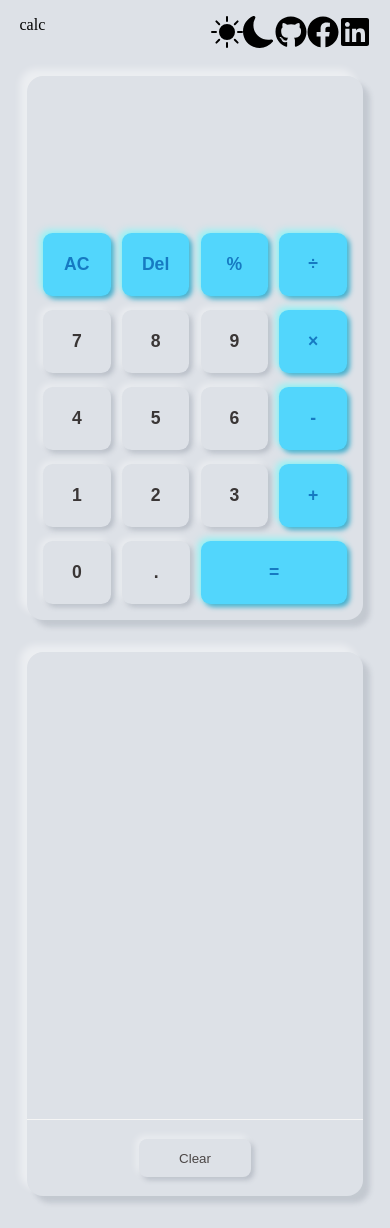
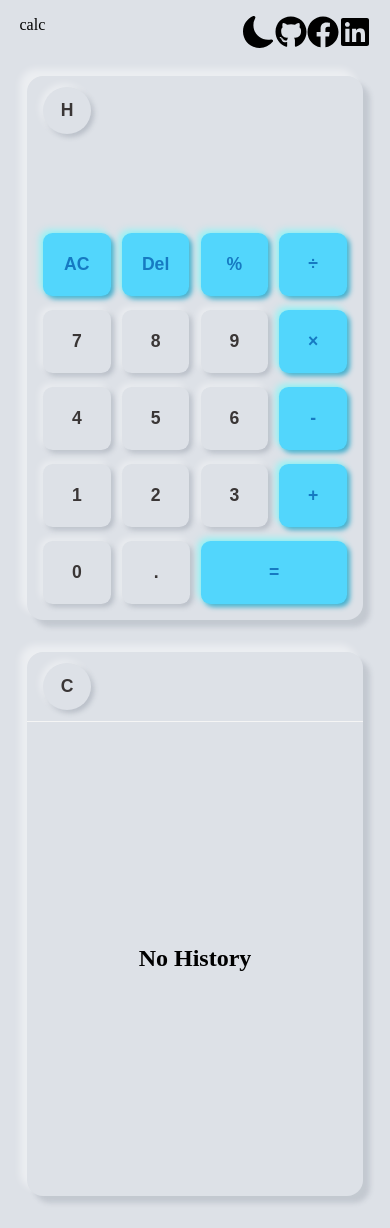
Before and after one commit to Vhickyy/calculator-v2, a React (Vite) app: page / in a window 390 px wide. Built offline with nearby package versions, Linux system fonts and the light colour scheme.

Commit message:
added scroll behaviour on mobile screen

```diff
--- a/src/App.tsx
+++ b/src/App.tsx
@@ -1,55 +1,32 @@
-import styled from 'styled-components'
 import Calculator from './Components/Calculator/Calculator';
 import History from './Components/History';
 import {FaFacebook, FaGithub, FaLinkedin} from "react-icons/fa"
 import {BsFillSunFill,BsFillMoonFill } from "react-icons/bs"
+import { useState } from 'react';
 
 function App() {
+  const [darkTheme, setDarkTheme] = useState<boolean>(false);
+  const toggleTheme = () => {
+    setDarkTheme(!darkTheme)
+  }
   return (
     <>
-      <Header>
+      <header>
         <div>calc</div>
         <div>
-            <BsFillSunFill className='icons'/>
-            <BsFillMoonFill className='icons'/>
+            {darkTheme ? <BsFillSunFill className='icons' onClick={toggleTheme}/> :
+            <BsFillMoonFill className='icons' onClick={toggleTheme}/>}
             <a href="#"><FaGithub className='icons'/></a>
             <a href="#"><FaFacebook className='icons'/></a>
             <a href="#"><FaLinkedin className='icons'/></a>
         </div>
-      </Header>
-      <Wrapper>
+      </header>
+      <main>
           <Calculator/>
           <History/>
-      </Wrapper>
+      </main>
     </>
   );
 }
 
 export default App;
-
-const Wrapper = styled.main`
-  background-color: #dde1e7;
-  display: grid;
-  place-items: center;
-  row-gap: 2rem;
-  padding-block: .5rem 2rem;
-  width: min(100%,1000px);
-  margin-inline: auto;
-  @media screen and (min-width: 768px) {
-    display: flex;
-    justify-content: space-evenly;
-    padding-block: 0;
-  }
-`
-const Header = styled.header`
-display: flex;
-justify-content: space-between;
-width: min(90%,770px);
-margin-inline: auto;
-padding-block: 1rem;
-.icons{
-  width: 2rem;
-  height: 2rem;
-  color: black;
-}
-`
--- a/src/Components/Calculator/Calculator.tsx
+++ b/src/Components/Calculator/Calculator.tsx
@@ -9,6 +9,7 @@ const Calculator = () => {
     }
   return (
     <Wrapper>
+        <button className='scrollBtn'>H</button>
         <div className='output'>
             <div>{previousValue} {operation}</div>
             <div>{currentValue}</div>
@@ -58,6 +59,7 @@ const Wrapper = styled.section`
     border-radius: 1rem;
     padding: 3rem 1rem 1rem 1rem;
     box-shadow: -7px -7px 7px #ffffff70, 7px 7px 5px rgba(94, 104, 121, .2);
+    position: relative;
     .output{
         color: black;
         padding: 1.2rem 0;
--- a/src/Components/History.tsx
+++ b/src/Components/History.tsx
@@ -4,6 +4,14 @@ const History = () => {
   const {history, clearLocalStorage} = useCalculator()
   return (
     <Wrapper>
+      <div className="scroll">
+       <button className='scrollBtn'>C</button>
+      </div>
+      {history.length < 1 ? <>
+      <div className="empty">
+       <h2>No History</h2>
+      </div>
+      </> : <>
       <div className='text'>
         {history.map((result:string[],index)=>{
           return (
@@ -13,14 +21,11 @@ const History = () => {
             </div>
           )
         })}
-        {/* <div>
-          <p>2/3/4*5/5*6*6/5</p>
-          <p>23344=</p>
-        </div> */}
       </div>
       <div className='clear' onClick={clearLocalStorage}>
         <button >Clear</button>
-      </div>
+      </div></>
+      }
     </Wrapper>
   )
 }
@@ -30,23 +35,38 @@ export default History
 const Wrapper = styled.div`
   background-color: #dde1e7;
   width: 21rem;
-  /* height: 85vh; */
   height: 34rem;
   border-radius: 1rem;
   box-shadow: -7px -7px 7px #ffffff70, 7px 7px 5px rgba(94, 104, 121, .2);
   display: flex;
   flex-direction: column;
   justify-content: space-between;
-  position: relative;
-  top: 0;
-  z-index: 0;
+  .scroll{
+    padding: .7rem 0;
+    border-bottom: 1px solid whitesmoke;
+  }
+  .scrollBtn{
+    position: relative;
+    top: 0;
+    padding: .8rem;
+    margin-left: 1rem;
+  }
+  .empty{
+    height: 30rem;
+    display: grid;
+    place-items: center;
+  }
   .text{
     padding: 1rem;
     text-align: end;
     overflow-y: auto;
     font-size: 1.2rem;
-    display: grid;
-    gap: .5rem;
+    font-weight: 500;
+    display: flex;
+    flex-direction: column;
+    gap: .8rem;
+    height: 25rem;
+    /* background-color: green; */
   }
   .clear{
     padding: 1.2rem 0;
@@ -55,79 +75,17 @@ const Wrapper = styled.div`
     place-items: center;
   }
   .clear button{
-    /* padding: 0; */
     margin-top: 0;
     padding: .7rem 2.5rem;
     border-radius: .5rem;
     box-shadow: -3px -3px 7px #ffffff73, 3px 3px 5px rgba(94, 104, 121, .288);
     background-color: #dde1e7;
-    color: rgb(75, 70, 70);
+    color: #4b4646;
     border: none;
   }
-  @media screen and (max-width:400px) {
-      //height: 40rem;
+  @media screen and (min-width: 768px)  {
+    .text{
+      height: 30rem;
+    }
   }
 `
-
-{/* <div className='text'>
-         <div>
-          <p>2/3/4*5/5*6*6/5</p>
-          <p>23344=</p>
-        </div>
-        <div>
-          <p>2/3/4*5/5*6*6/5</p>
-          <p>23344=</p>
-        </div>
-         <div>
-          <p>2/3/4*5/5*6*6/5</p>
-          <p>23344=</p>
-        </div>
-        <div>
-          <p>2/3/4*5/5*6*6/5</p>
-          <p>23344=</p>
-        </div>
-         <div>
-          <p>2/3/4*5/5*6*6/5</p>
-          <p>23344=</p>
-        </div>
-        <div>
-          <p>2/3/4*5/5*6*6/5</p>
-          <p>23344=</p>
-        </div>
-         <div>
-          <p>2/3/4*5/5*6*6/5</p>
-          <p>23344=</p>
-        </div>
-        <div>
-          <p>2/3/4*5/5*6*6/5</p>
-          <p>23344=</p>
-        </div>
-         <div>
-          <p>2/3/4*5/5*6*6/5</p>
-          <p>23344=</p>
-        </div>
-        <div>
-          <p>2/3/4*5/5*6*6/5</p>
-          <p>23344=</p>
-        </div>
-        <div>
-          <p>2/3/4*5/5*6*6/5</p>
-          <p>23344=</p>
-        </div>
-        <div>
-          <p>2/3/4*5/5*6*6/5</p>
-          <p>23344=</p>
-        </div>
-        <div>
-          <p>2/3/4*5/5*6*6/5</p>
-          <p>23344=</p>
-        </div>
-        <div>
-          <p>2/3/4*5/5*6*6/5</p>
-          <p>23344=</p>
-        </div>
-        <div>
-          <p>2/3/4*5/5*6*6/5</p>
-          <p>23344=</p>
-        </div>
-      </div> */}
--- a/src/context/CalculatorContext.tsx
+++ b/src/context/CalculatorContext.tsx
@@ -7,7 +7,7 @@ export const initialState = {
     operation:'',
     newValue:true,
     getHistory:[],
-    history: JSON.parse(`${localStorage.getItem('history')}`) || []
+    history: JSON.parse(`${localStorage.getItem('history')}`) || [],
 }
 const initState = {
     ...initialState as InitialStateProp,
--- a/src/index.css
+++ b/src/index.css
@@ -1,106 +1,69 @@
+:root{
+  --backgroundColor: #dde1e7;
+  --textColor: black;
+}
 *{
   margin: 0;
   padding: 0;
   box-sizing: border-box;
 }
+.darkTheme{
+  --backgroundColor: #1d1d1d;
+  --textColor: whitesmoke;
+}
 body{
-  background-color: #dde1e7;
+  background-color: var(--backgroundColor);
 }
-/* .calculator-body{
+header{
+  display: flex;
+  justify-content: space-between;
+  width: min(90%, 1120px);
+  margin-inline: auto;
+  padding-block: 1rem;
+}
+main{
+  background-color: var(--backgroundColor);
   display: grid;
   place-items: center;
-  height: 100vh;
-} */
-/* .calculator{
-  background-color: #dde1e7;
-  display: flex;
-  flex-direction: column;
-  justify-content: space-between;
-  border-radius: 1rem;
-  padding: 6rem 1rem 2rem 1rem;
-  box-shadow: -7px -7px 7px #ffffff70, 7px 7px 5px rgba(94, 104, 121, .2);
-} */
-/* .output{
-  color: black;
-  padding: 1.2rem 0;
-  border-radius: .3rem;
-  height: 100%; */
-  /* background-color: blue; */
-/* } */
-/* .button-section{ */
-  /* background-color: green; */
-  /* height: 80%;
-  display: flex;
-  flex-direction: column;
-  justify-content: space-evenly;
-  row-gap: 1rem; */
-  /* height: 100%; */
-  /* margin-top: .4rem; */
-/* } */
-/* .grid{
-  display: grid;
-  grid-template-columns: repeat(4,1fr);
-  column-gap: .7rem;
-} */
-/* button{
-  padding: 1.2rem 1.2rem;
-  margin-top: 1rem;
-  border-radius: .6rem;
+  row-gap: 2rem;
+  padding-block: .5rem 2rem;
+  width: min(100%, 1000px);
+  margin-inline: auto;
+}
+.icons {
+  width: 2rem;
+  height: 2rem;
+  color: var(--textColor);
+  cursor: pointer;
+}
+.scrollBtn{
+  width: 3rem;
+  position: absolute;
+  top: .7rem;
+  padding: .8rem 1rem;
   border: none;
-  background-color: #dde1e7;
+  border-radius: 50%;
+  background-color: var(--backgroundColor);
+  cursor: pointer;
   color: rgb(58, 54, 54);
-  font-weight: bolder;
+  box-shadow: -3px -3px 7px #ffffff70, 3px 3px 5px rgba(94, 104, 121, .288);
+  font-weight: 700;
   font-size: 1.1rem;
-  box-shadow: -3px -3px 7px #ffffff70, 3px 3px 5px rgba(94, 104, 121, .288);
-  outline: none;
 }
-button:hover{
+.scrollBtn:hover {
   box-shadow: inset -3px -3px 7px #ffffff70, inset 3px 3px 5px rgba(94, 104, 121, .288);
-} */
-/* .operation{
-  background-color:  #52d6fc;
-  color: rgb(22, 122, 194);
-  box-shadow: -3px -3px 7px #62ffff99,3px 3px 5px #42adcc;
-} */
-/* .operation:hover{
-  box-shadow: inset -3px -3px 7px #62ffff, inset 3px 3px 5px #42adcc;
-} */
-/* .history-body{
-  width: 21rem;
-  height: 100vh;
-  display: grid;
-  place-items: center;
-} */
-/* .history{
-  width: 21rem;
-  background-color: #dde1e7;
-  width: 100%;
-  height: 36.54rem;
-  border-radius: 1rem;
-  position: relative;
-  top: 0;
-  z-index: 0;
-  box-shadow: -7px -7px 7px #ffffff70, 7px 7px 5px rgba(94, 104, 121, .2);
-  display: flex;
-  flex-direction: column;
-  justify-content: space-between;
-} */
-/* .text{
-  padding: 1rem 1.5rem;
-  text-align: end;
-  overflow-y: auto;
 }
-.clear{
-  background-color: #dde1e7;
-  padding: 1rem 0;
-  border-top: 1px solid whitesmoke;
-  display: grid;
-  place-items: center;
+
+@media screen and (min-width: 768px) {
+  main{
+    display: flex;
+    justify-content: space-evenly;
+    padding-block: 0;
+  }
+  .scroll{
+    display: none;
+  }
+  .scrollBtn{
+    display: none;
+  }
 }
-.clear button{
-  padding: 0;
-  margin-top: 0;
-  padding: .5rem 2.5rem;
-  box-shadow: -3px -3px 7px #ffffff73, 3px 3px 5px rgba(94, 104, 121, .288);
-  color: rgb(75, 70, 70);
-} */
--- a/src/styles/Buttonstyle.tsx
+++ b/src/styles/Buttonstyle.tsx
@@ -1,7 +1,6 @@
 import styled from "styled-components"
 export const Buttonstyle = styled.button`
   padding: 1.3rem 1.2rem;
-  /* margin-top: 1rem; */
   border-radius: .6rem;
   border: none;
   font-weight: 700;
```
